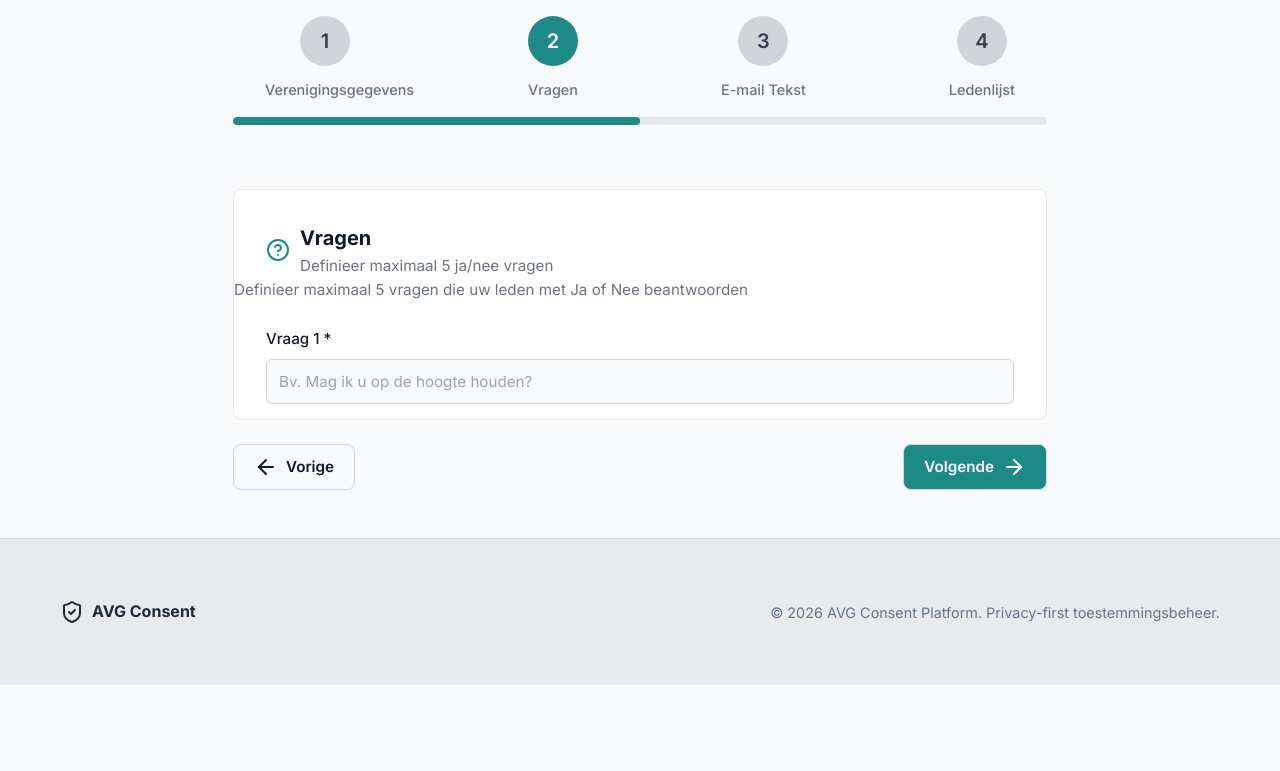
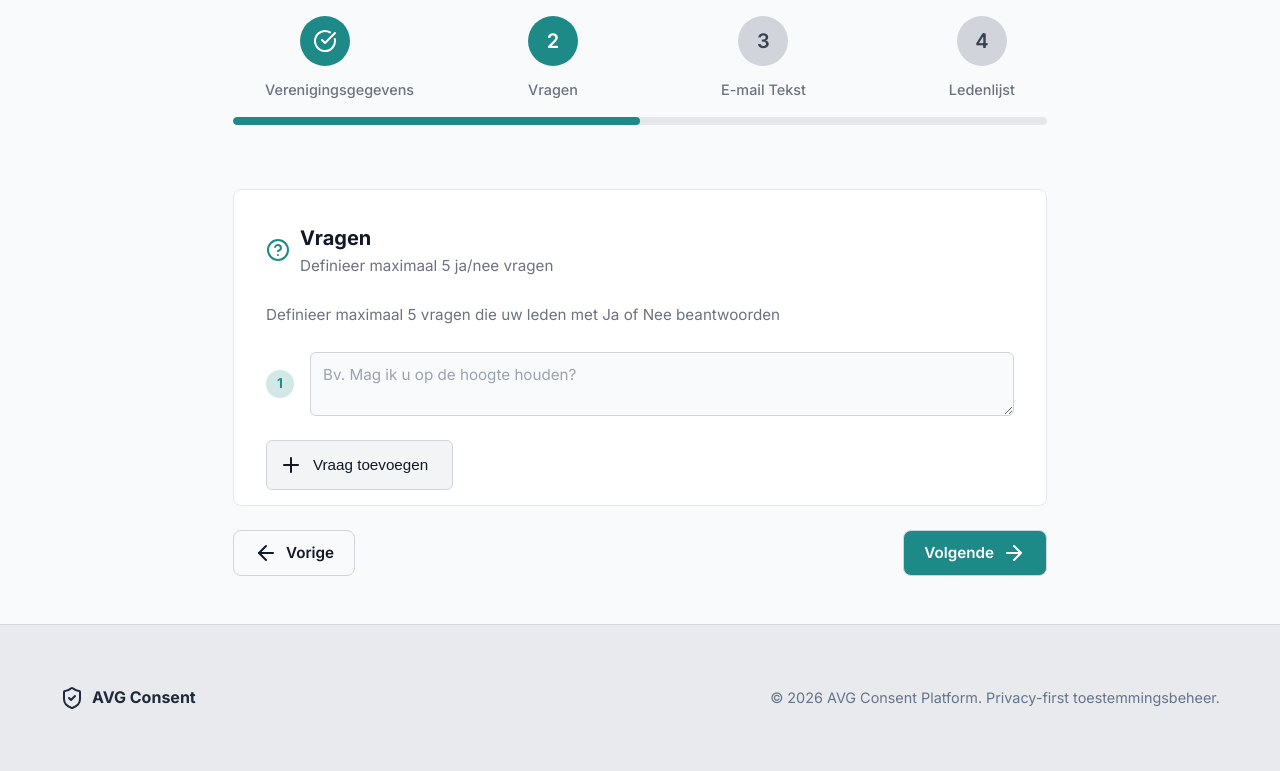
Before and after one commit to jarrin/vereniging-avg, a PHP site: template resources/views/nieuwe_campagne/vragen.twig in a window 1280 px wide. Shown: the part 80-851 px from the top of the page. Before the commit the page ends 765 px from the top, so only its background shows below. Run offline with PHP 8.4, Linux system fonts and the light colour scheme; the template is opened without the code that fills it, so the values that code supplies are empty; some libraries are stand-ins or nearby versions.

Commit message:
feat: Update campaign steps with active state and enhance question input layout

```diff
--- a/resources/views/nieuwe_campagne/vragen.twig
+++ b/resources/views/nieuwe_campagne/vragen.twig
@@ -12,7 +12,9 @@
 
 						<div class="campaign-steps-circles">
 							<div class="campaign-step-item">
-								<div class="campaign-step-circle">1</div>
+								<div class="campaign-step-circle active">
+									<i data-lucide="check-circle" size="24"></i>
+								</div>
 								<p class="campaign-step-label">Verenigingsgegevens</p>
 							</div>
 							<div class="campaign-step-item">
@@ -39,18 +41,26 @@
 							</div>
 						</div>
 
-						<p class="campaign-form-subtitle">Definieer maximaal 5 vragen die uw leden met Ja of Nee beantwoorden</p>
+						<p class="campaign-question-instructions">Definieer maximaal 5 vragen die uw leden met Ja of Nee beantwoorden</p>
+
+						<div class="campaign-question-group">
+							<div class="campaign-question-number">1</div>
+							<div class="campaign-question-field">
+								<textarea
+									id="question-1"
+									name="question_1"
+									class="campaign-form-input"
+									placeholder="Bv. Mag ik u op de hoogte houden?"
+									required
+								></textarea>
+							</div>
+						</div>
 
 						<div class="campaign-form-group">
-							<label for="question-1" class="campaign-form-label">Vraag 1 *</label>
-							<input
-								type="text"
-								id="question-1"
-								name="question_1"
-								class="campaign-form-input"
-								placeholder="Bv. Mag ik u op de hoogte houden?"
-								required
-							>
+							<button type="button" class="campaign-add-question-button">
+							<i data-lucide="plus" size="17"></i>
+							<span>Vraag toevoegen</span>
+							</button>
 						</div>
 					</div>
 
```
